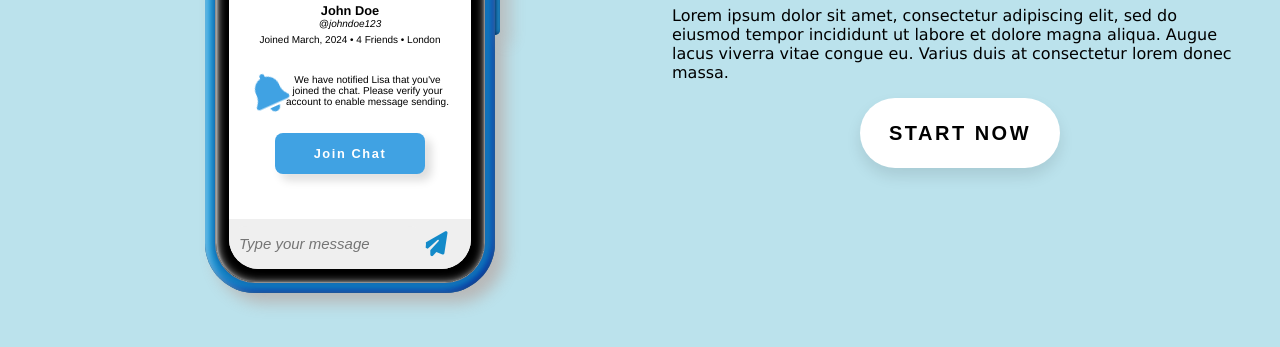
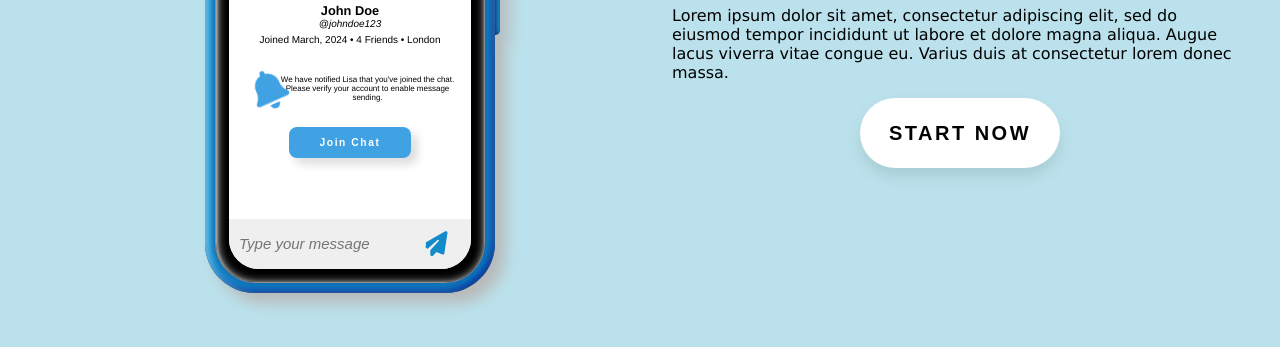
Before and after one commit to jat121/vanilla-landing-page, a plain HTML site: page index.html in a window 1280 px wide. Shown: the part 361-708 px from the top of the page. Drawn offline with Linux system fonts and the light colour scheme.

```diff
--- a/index.html
+++ b/index.html
@@ -58,7 +58,7 @@
                                     <span class="bell fa fa-bell"></span>
                                     <p style="text-align: center;
                                     margin-top: .5rem;
-                                    font-size: 10px;">
+                                    font-size: 8px;">
                                         We have notified Lisa that you've joined the chat.
                                         Please verify your account to enable message sending.
                                     </p>
@@ -66,7 +66,7 @@
                                 </div>
 
                                 <div style="display: flex; justify-content: center;">
-                                    <button class="btn-button" style="font-size: 1em; padding: 1em 3em;">Join
+                                    <button class="btn-button" style="font-size: .8em; padding: 1em 3em;">Join
                                         Chat</button>
                                 </div>
 
```
